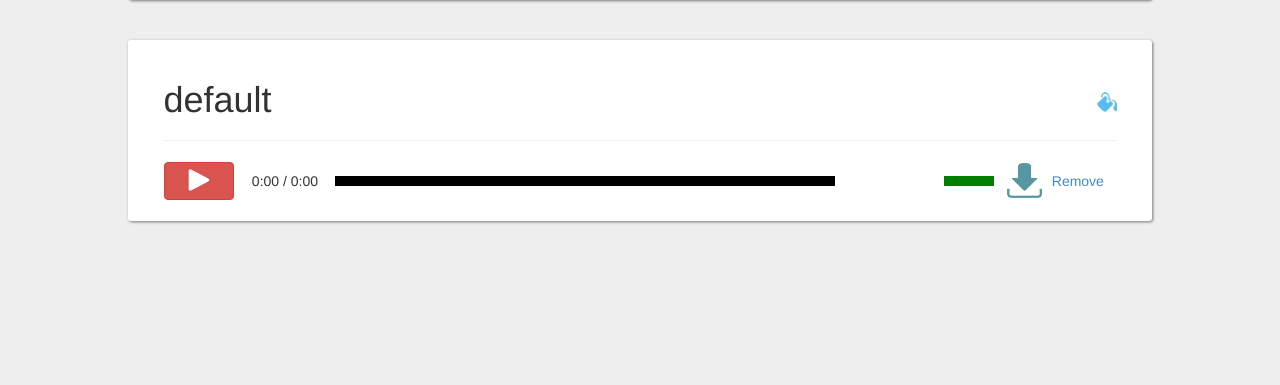
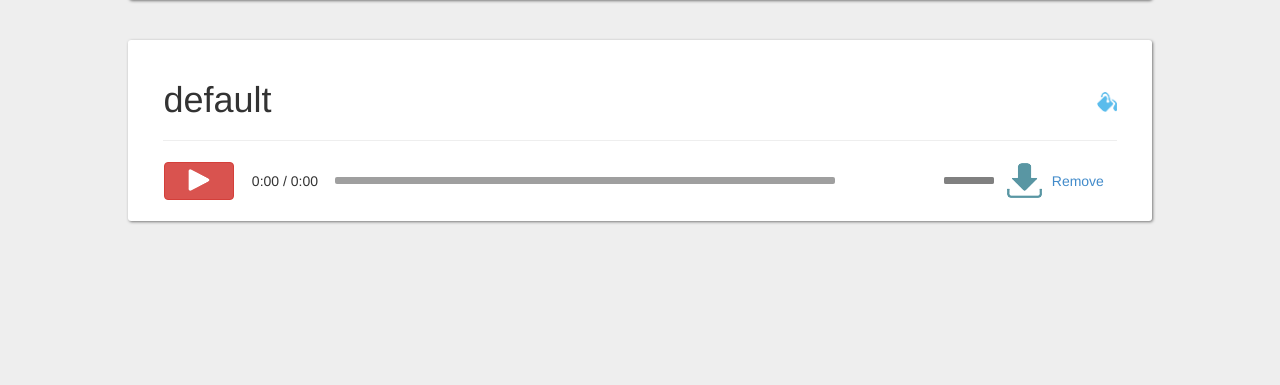
Before and after one commit to gooldeer/getyoumusic, a Django app: template youtubetomp3/templates/youtubetomp3/playlist.html in a window 1280 px wide. Shown: the part 78-463 px from the top of the page. Run offline with Django 3.2, Linux system fonts and the light colour scheme; the template is opened without the code that fills it: values that come from a table or form of the project are taken from there, others are empty; data comes from the database, SQL or seed files in the repository; both versions use the stored data as it was after the commit; parts of the project's set-up code (start-up, migrations or seed data) failed here and were passed over; some libraries are stand-ins or nearby versions.

```diff
--- a/youtubetomp3/static/css/audio.css
+++ b/youtubetomp3/static/css/audio.css
@@ -18,14 +18,16 @@
 /*Song location slider*/
 #songSlider{
     width: 500px;
-    height: 10px;
-    background-color: black;
+    height: 7px;
+    background-color: #9f9f9f;
+    border-radius: 2px;
 }
 /*Track progress bar*/
 #trackProgress{
     width: 0px;
-    height: 10px;
-    background-color: red;
+    height: 7px;
+    border-radius: 2px;
+    background-color: gray;
 }
 /*Volume Up Button*/
 #volumeUp{
@@ -37,12 +39,14 @@
 }
 /*Volume Meter*/
 #volumeMeter{
+    border-radius: 2px;
     width: 50px;
-    height: 10px;
-    background-color: black;
+    height: 7px;
+    background-color: #9f9f9f;
 }
 /*Volume Location Meter*/
 #volumeStatus{
-    height: 10px;
-    background-color: green;
+    border-radius: 2px;
+    height: 7px;
+    background-color: gray;
 }
--- a/youtubetomp3/templates/youtubetomp3/playlist.html
+++ b/youtubetomp3/templates/youtubetomp3/playlist.html
@@ -23,7 +23,7 @@
       <h1>{{ playlist.name }}</h1>
       <a class="header-right-button" rel="popover" data-original-title="Pick color" data-placement="left">
         {% with "img/"|add:playlist.color|add:".png" as image %}
-        <img src="{% static image %}">
+        <img id="color" src="{% static image %}">
         {% endwith %}
       </a>
 
@@ -90,6 +90,7 @@
 
   <script type="text/javascript" src="{% static 'js/audio.js' %}"></script>
   <script type="text/javascript" src="{% static 'js/soundmanager2.js' %}"></script>
+  <script type="text/javascript" src="{% static 'js/playlist.js' %}"></script>
 
   <script type='text/javascript'>
      $(document).ready(function () {
```
Also changed, not shown: sqlite3.db.
